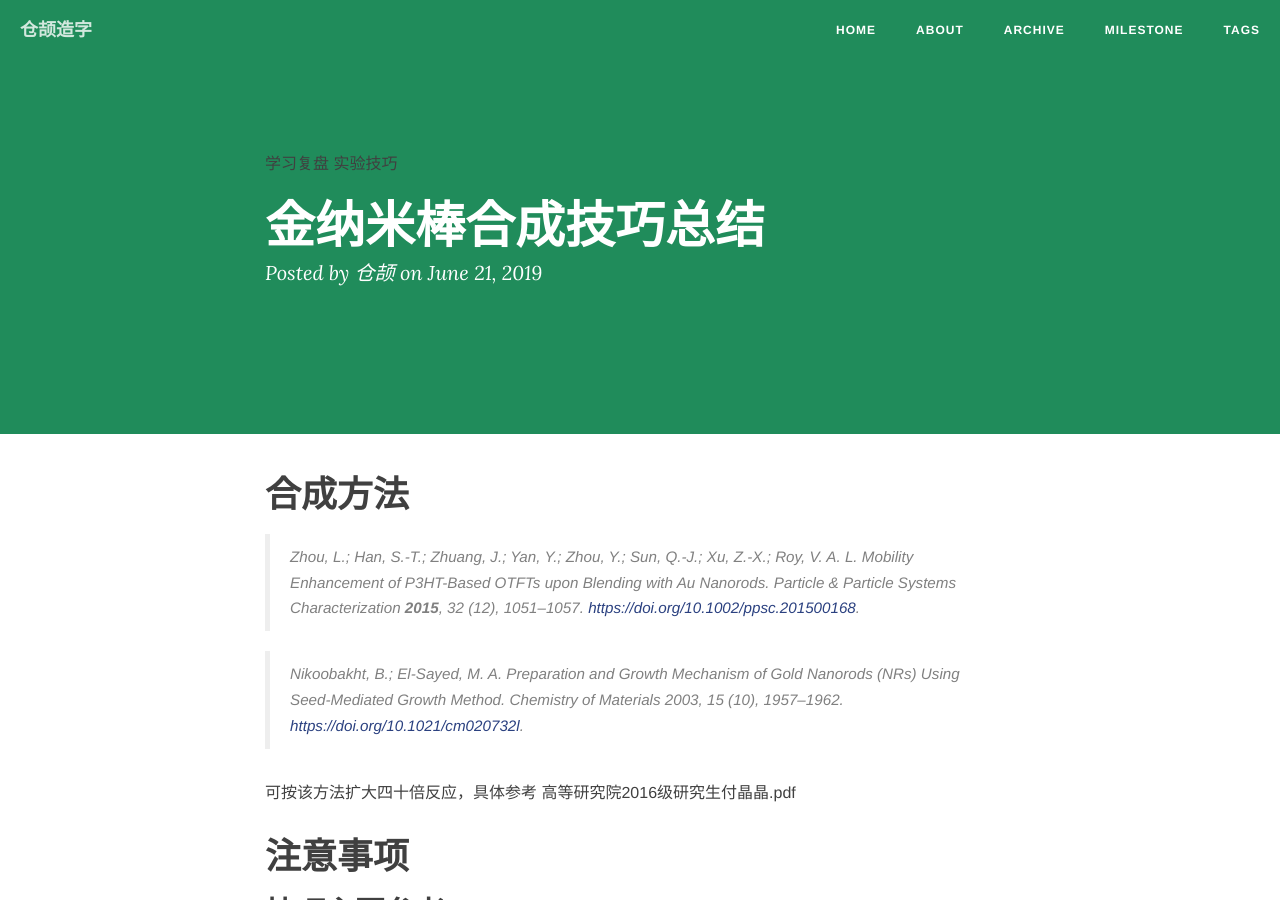
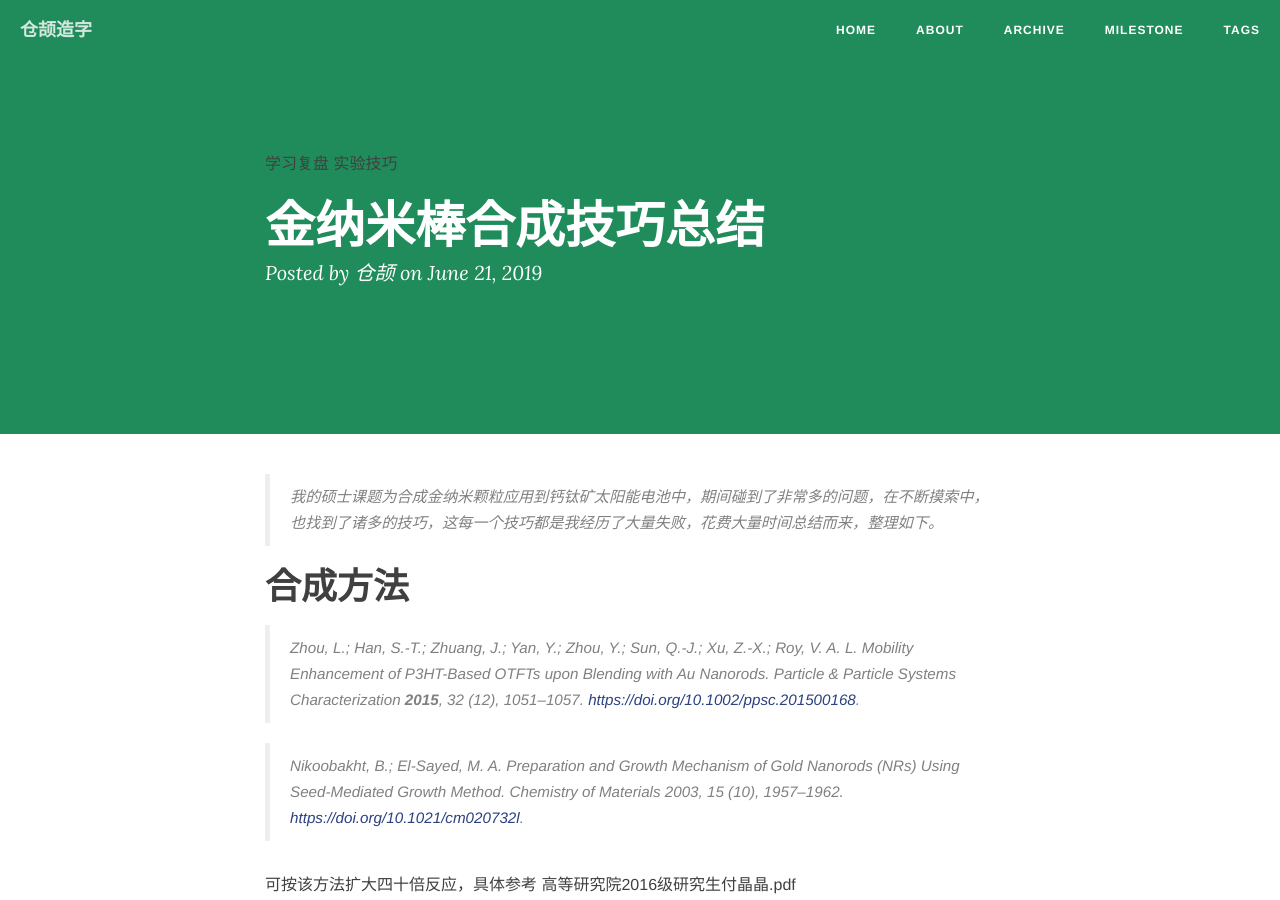
Before and after one commit to creatletter/Dalio, a Jekyll site: the page built from _posts/2019-06-21-合成金纳米棒的注意事项.md, in a window 1280 px wide and 900 px high. Built offline with Jekyll 4.4.1, drawn with Linux system fonts in a browser that asks for light colours; nearby versions of some CDN libraries; comment, search, counter and statistics services are not loaded.

Commit message:
Update 2019-06-21-合成金纳米棒的注意事项.md

```diff
--- a/_posts/2019-06-21-合成金纳米棒的注意事项.md
+++ b/_posts/2019-06-21-合成金纳米棒的注意事项.md
@@ -6,6 +6,7 @@ categories: 学习复盘
 tags: [学习复盘,实验技巧]
 description: 文章金句。
 ---
+> 我的硕士课题为合成金纳米颗粒应用到钙钛矿太阳能电池中，期间碰到了非常多的问题，在不断摸索中，也找到了诸多的技巧，这每一个技巧都是我经历了大量失败，花费大量时间总结而来，整理如下。
 
 合成方法
 ========
```
